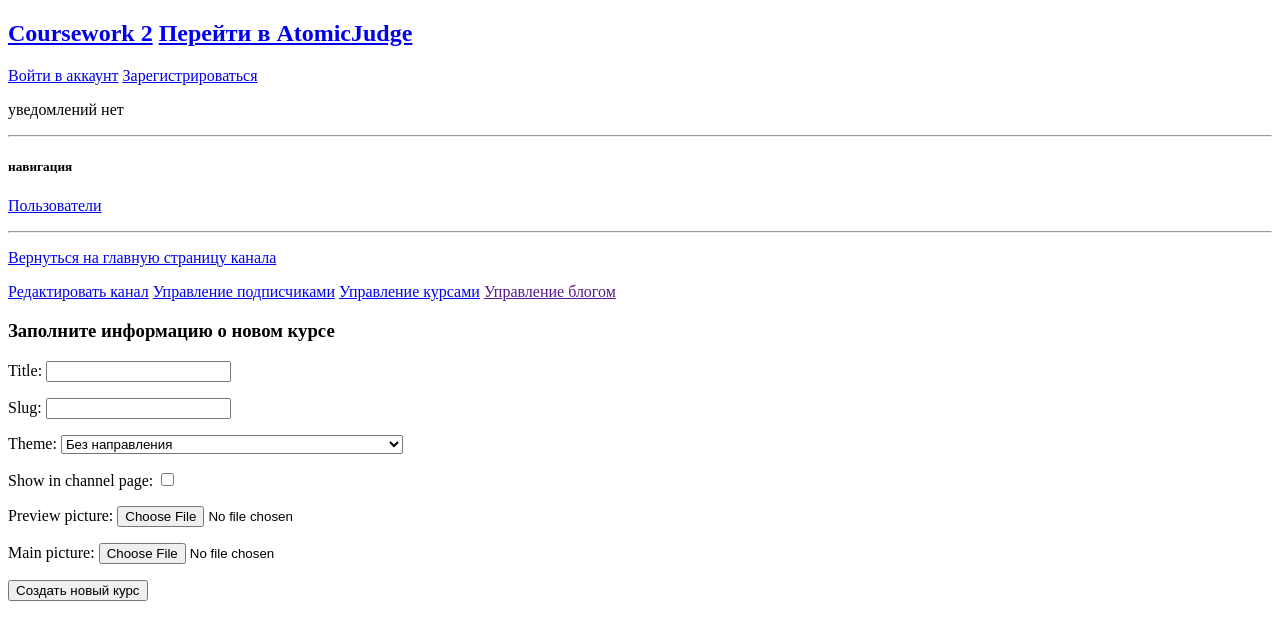
After one commit to TolimanStaR/Course-Work-Age-Of-Python, a Django app: a page that uses courses/templates/channel/channel_course_create.html in a window 1280 px wide. The commit adds this page. Shown: the top 640 px of the page. Run offline with Django 3.2, Linux system fonts and the light colour scheme; tables that the repository leaves empty hold one stand-in row (values such as "Sample post").

Commit message:
course control panel partically ready

```diff
--- a/courses/forms.py
+++ b/courses/forms.py
@@ -1,6 +1,6 @@
 from django import forms
 
-from .models import Channel
+from .models import *
 
 
 class ChannelForm(forms.ModelForm):
@@ -26,3 +26,16 @@ class ChannelSubscribeForm(forms.Form):
 
 class ChannelDeleteSubscribeForm(forms.Form):
     pass
+
+
+class CourseForm(forms.ModelForm):
+    class Meta:
+        model = Course
+        fields = (
+            'title',
+            'slug',
+            'theme',
+            'show_in_channel_page',
+            'preview_picture',
+            'main_picture',
+        )
--- a/courses/models.py
+++ b/courses/models.py
@@ -85,7 +85,7 @@ class Course(models.Model):
     title = models.CharField(max_length=150)
     # title of the course
 
-    slug = models.SlugField(unique=True, max_length=100, default=title)
+    slug = models.SlugField(unique=True, max_length=100, default='')
     # course unique identifier in url
 
     theme = models.TextField(choices=CourseThemes.choices, default=CourseThemes.ABSTRACT)
--- a/courses/templates/channel/channel_control_panel_frame.html
+++ b/courses/templates/channel/channel_control_panel_frame.html
@@ -8,7 +8,7 @@
     <p><a href="{% url 'my_channel' %}">Вернуться на главную страницу канала</a></p>
     <a href="{% url 'update_channel' slug=channel.slug %}">Редактировать канал</a>
     <a href="{% url 'channel_subscribers' slug=channel.slug %}">Управление подписчиками</a>
-    <a href="">Управление курсами</a>
+    <a href="{% url 'channel_course_list_edit' slug=channel.slug %}">Управление курсами</a>
     <a href="">Управление блогом</a>
     {% block channel_content %}
     {% endblock %}
--- /dev/null
+++ b/courses/templates/channel/channel_course_create.html
@@ -0,0 +1,14 @@
+{% extends 'channel/channel_control_panel_frame.html' %}
+
+{% block title %}Новый курс{% endblock %}
+
+{% block channel_content %}
+    <div>
+        <h3>Заполните информацию о новом курсе</h3>
+        <form action="{% url 'create_course_confirm' slug=channel.slug %}" method="post" enctype="multipart/form-data">
+            {% csrf_token %}
+            {{ course_create_form.as_p }}
+            <input type="submit" value="Создать новый курс">
+        </form>
+    </div>
+{% endblock %}
--- a/courses/urls.py
+++ b/courses/urls.py
@@ -20,7 +20,7 @@ urlpatterns = [
          ChannelView.as_view(),
          name='my_channel'),
 
-    path('channel_edit/<slug:slug>/',
+    path('channel/<slug:slug>/update/',
          ChannelUpdateView.as_view(),
          name='update_channel'),
 
@@ -39,6 +39,26 @@ urlpatterns = [
     path('channel/<slug:slug>/subscribe_delete/<str:username>/',
          ChannelDeleteSubscribeFormHandle.as_view(),
          name='channel_delete_subscribe'),
+
+    path('channel/<slug:slug>/course_list_edit/',
+         ChannelCoursesListView.as_view(),
+         name='channel_course_list_edit'),
+
+    path('channel/<slug:slug>/course_create/',
+         CourseCreateView.as_view(),
+         name='create_course'),
+
+    path('channel/<slug:slug>/course_create_confirm/',
+         CourseCreateFormHandle.as_view(),
+         name='create_course_confirm'),
+
+    path('course/<slug:slug>/',
+         CourseDetail.as_view(),
+         name='course'),
+
+    path('course/<slug:slug>/update/',
+         CourseUpdateView.as_view(),
+         name='update_course'),
     #
     # path('channel_update_confirm/',
     #      ChannelUpdateView.as_view(),
--- a/courses/views.py
+++ b/courses/views.py
@@ -199,7 +199,12 @@ class ManageChannelSubscriber(DetailView, LoginRequiredMixin):
 
 class ChannelCoursesListView(ListView, LoginRequiredMixin):
     model = Course
-    template_name = ''
+    template_name = 'channel/channel_course_list.html'
+
+    def get_context_data(self, **kwargs):
+        context = super().get_context_data(**kwargs)
+        context['channel'] = get_object_or_404(Channel, slug=self.kwargs['slug'])
+        return context
 
     def get_queryset(self):
         # courses = Course.objects.all()
@@ -214,21 +219,79 @@ class ChannelCoursesListView(ListView, LoginRequiredMixin):
         raise Http404
 
 
-class CourseDetail(DetailView):
-    pass
+class CourseDetail(DetailView):  # Main page of the course
+    model = Course
+    template_name = 'course/course.html'
+    context_object_name = 'course'
+
+    def get_object(self, queryset=None):
+        return get_object_or_404(Course, slug=self.kwargs['slug'])
 
 
 class CourseCreateView(TemplateView, LoginRequiredMixin):
-    pass
+    template_name = 'channel/channel_course_create.html'
+
+    def get_context_data(self, **kwargs):
+        context = super().get_context_data(**kwargs)
+        context['channel'] = get_object_or_404(Channel, slug=self.kwargs['slug'])
+        context['course_create_form'] = CourseForm
+        return context
 
 
-class CourseCreateFormHandle(FormView):
-    pass
+class CourseCreateFormHandle(FormView, LoginRequiredMixin):
+    template_name = 'channel/channel_course_create.html'
+    form_class = CourseForm
+
+    def form_valid(self, form):
+        channel = get_object_or_404(Channel, slug=self.kwargs['slug'])
+        if channel.owner == self.request.user:
+            form.instance.owner = self.request.user
+            form.instance.channel = channel
+            if form.is_valid():
+                form.save()
+                messages.success(self.request, f'Курс {form.cleaned_data["title"]} успешно создан')
+                return super().form_valid(form=form)
+
+            messages.error(self.request, 'Ошибка при заполнении формы')
+
+        raise Http404
+
+    def get_success_url(self):
+        return reverse('channel_course_list_edit', kwargs=self.kwargs)
 
 
-class CourseUpdateView(UpdateView):
-    pass
+class CourseUpdateView(UpdateView, LoginRequiredMixin):
+    model = Course
+    template_name = 'course/course_update.html'
+    fields = (
+        'title',
+        'slug',
+        'theme',
+        'show_in_channel_page',
+        'preview_picture',
+        'main_picture',
+    )
 
+    def get_object(self, queryset=None):
+        try:
+            course = get_object_or_404(Course, slug=self.kwargs['slug'])
+            if course.owner == self.request.user:
+                return course
+            raise Http404
+        except TypeError:
+            raise Http404
 
-class ChannelDeleteView(DeleteView):
-    pass
+    def form_valid(self, form):
+        messages.success(self.request, 'Данные о курсе успешно обновлены')
+        return super().form_valid(form)
+
+    def get_context_data(self, **kwargs):
+        context = super().get_context_data(**kwargs)
+        context['course'] = get_object_or_404(Course, slug=self.kwargs['slug'])
+        return context
+
+    def get_success_url(self):
+        return self.request.path_info
+
+# class ChannelDeleteView(DeleteView):
+#     pass
```
Also changed, not shown: courses/templates/channel/channel_course_list.html (added, +15 -0 lines), courses/templates/course/course.html (added, +10 -0 lines), courses/templates/course/course_control_panel_frame.html (added, +22 -0 lines), courses/templates/course/course_update.html (added, +13 -0 lines).
